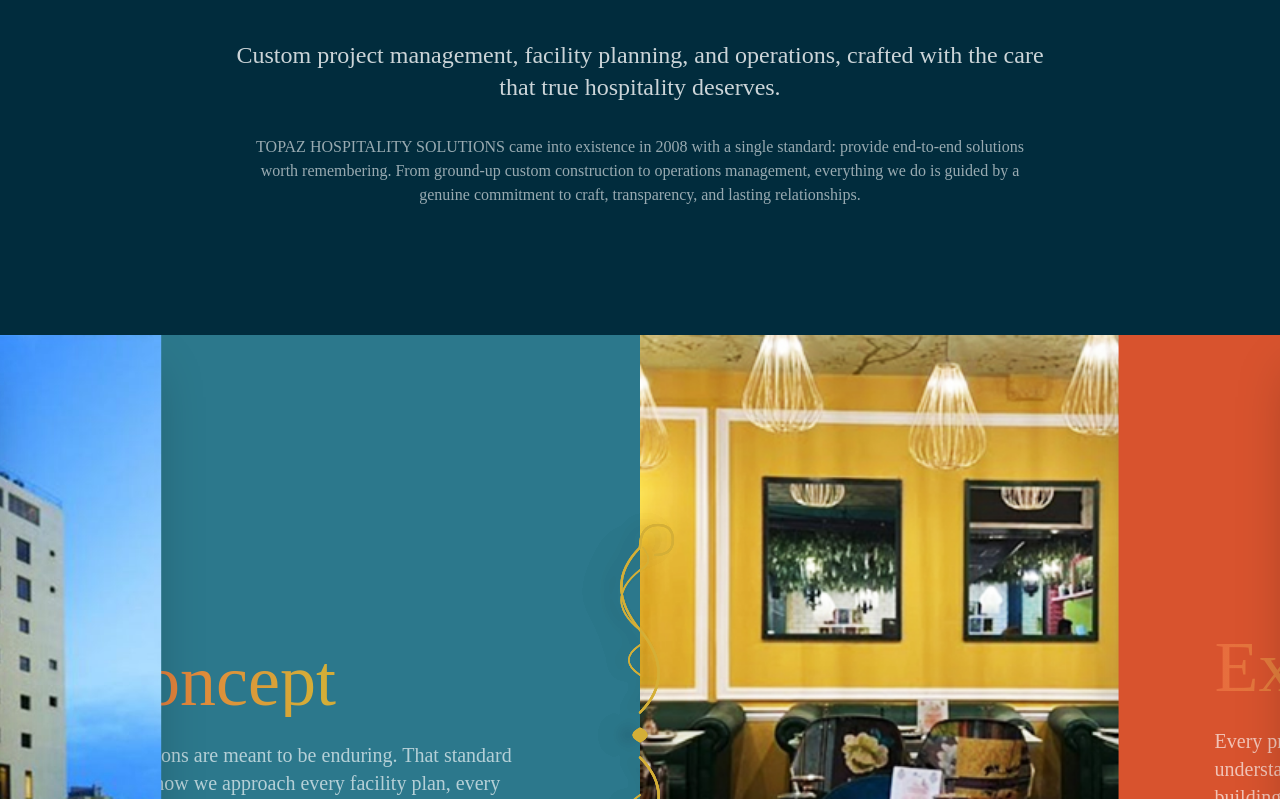
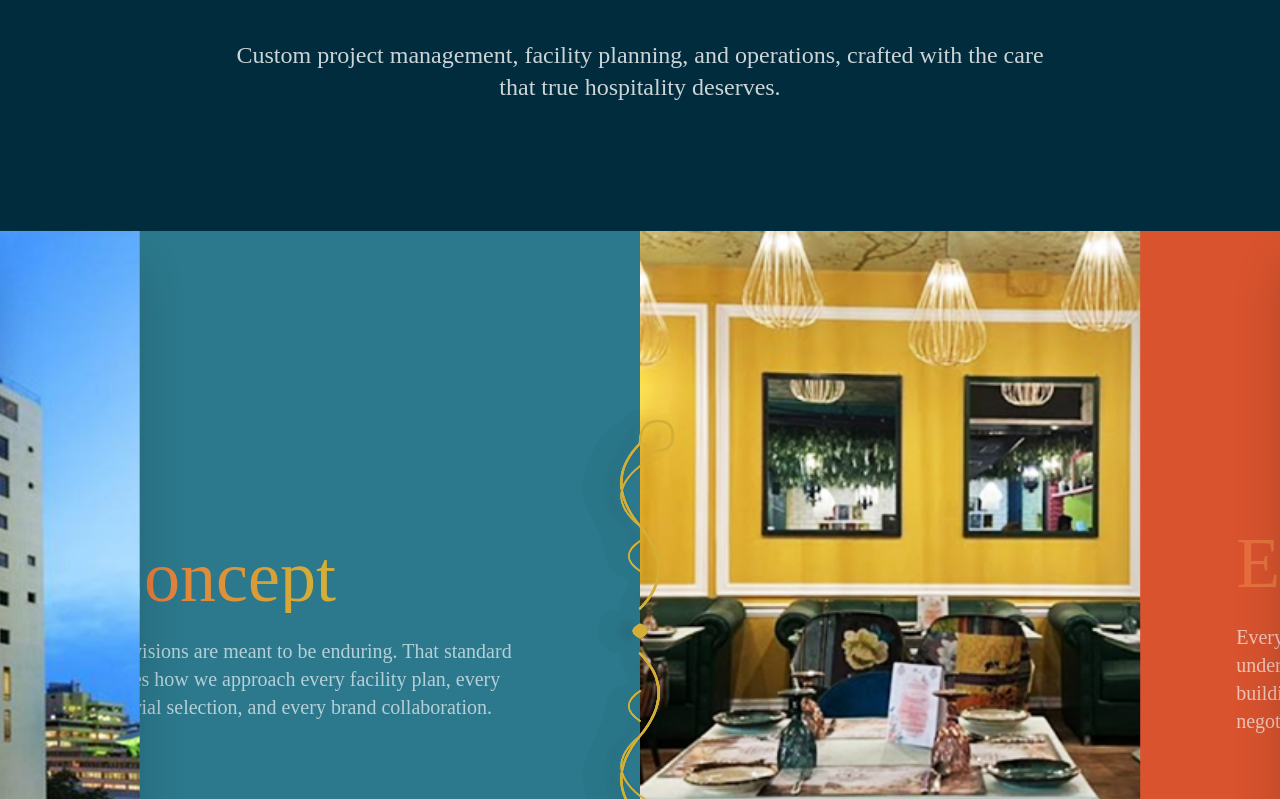
Before and after one commit to amrutha0909/Topaz-Hospitality, a Next.js app: page / in a window 1280 px wide. Shown: the part 1481-2280 px from the top of the page. Built offline with nearby package versions, Linux system fonts and the light colour scheme.

Commit message:
ui changes

```diff
--- a/components/ContactCTA.jsx
+++ b/components/ContactCTA.jsx
@@ -15,21 +15,21 @@ export default function ContactCTA() {
         <form className="max-w-3xl mx-auto space-y-7 md:space-y-8 text-left bg-orange-mid p-8 md:p-14 rounded-2xl shadow-[0_20px_50px_rgba(0,0,0,0.5)] border border-white/10 relative overflow-hidden backdrop-blur-sm">
           <div className="grid grid-cols-1 md:grid-cols-2 gap-7 md:gap-8">
             <div>
-              <label className="block text-xs tracking-widest text-[#012c3d]/70 uppercase mb-2">First Name</label>
-              <input type="text" className="w-full bg-transparent border-b border-[#012c3d]/20 pb-2 text-[#012c3d] placeholder-[#012c3d]/40 focus:outline-none focus:border-accent transition-colors" />
+              <label className="block text-xs tracking-widest text-white/70 uppercase mb-2">First Name</label>
+              <input type="text" className="w-full bg-transparent border-b border-white/20 pb-2 text-white placeholder-white/40 focus:outline-none focus:border-accent transition-colors" />
             </div>
             <div>
-              <label className="block text-xs tracking-widest text-[#012c3d]/70 uppercase mb-2">Last Name</label>
-              <input type="text" className="w-full bg-transparent border-b border-[#012c3d]/20 pb-2 text-[#012c3d] placeholder-[#012c3d]/40 focus:outline-none focus:border-accent transition-colors" />
+              <label className="block text-xs tracking-widest text-white/70 uppercase mb-2">Last Name</label>
+              <input type="text" className="w-full bg-transparent border-b border-white/20 pb-2 text-white placeholder-white/40 focus:outline-none focus:border-accent transition-colors" />
             </div>
           </div>
           <div>
-            <label className="block text-xs tracking-widest text-[#012c3d]/70 uppercase mb-2">Email Address</label>
-            <input type="email" className="w-full bg-transparent border-b border-[#012c3d]/20 pb-2 text-[#012c3d] placeholder-[#012c3d]/40 focus:outline-none focus:border-accent transition-colors" />
+            <label className="block text-xs tracking-widest text-white/70 uppercase mb-2">Email Address</label>
+            <input type="email" className="w-full bg-transparent border-b border-white/20 pb-2 text-white placeholder-white/40 focus:outline-none focus:border-accent transition-colors" />
           </div>
           <div>
-            <label className="block text-xs tracking-widest text-[#012c3d]/70 uppercase mb-2">Tell us about your project</label>
-            <textarea rows="4" className="w-full bg-transparent border-b border-[#012c3d]/20 pb-2 text-[#012c3d] placeholder-[#012c3d]/40 focus:outline-none focus:border-accent transition-colors resize-none"></textarea>
+            <label className="block text-xs tracking-widest text-white/70 uppercase mb-2">Tell us about your project</label>
+            <textarea rows="4" className="w-full bg-transparent border-b border-white/20 pb-2 text-white placeholder-white/40 focus:outline-none focus:border-accent transition-colors resize-none"></textarea>
           </div>
           <div className="pt-8 text-center">
             <button type="button" className="w-full sm:w-auto bg-[#012c3d] text-accent font-serif px-12 py-4 hover:bg-accent hover:text-[#012c3d] transition-colors duration-300 shadow-xl">
--- a/components/IntroValues.jsx
+++ b/components/IntroValues.jsx
@@ -37,15 +37,7 @@ export default function IntroValues() {
         >
           Custom project management, facility planning, and operations, crafted with the care that true hospitality deserves.
         </motion.p>
-        <motion.p
-          initial={{ opacity: 0, y: 20 }}
-          whileInView={{ opacity: 1, y: 0 }}
-          viewport={{ once: true }}
-          transition={{ delay: 0.3 }}
-          className="text-sm md:text-base text-white/60 font-light leading-relaxed mt-6 md:mt-8 max-w-3xl mx-auto"
-        >
-          TOPAZ HOSPITALITY SOLUTIONS came into existence in 2008 with a single standard: provide end-to-end solutions worth remembering. From ground-up custom construction to operations management, everything we do is guided by a genuine commitment to craft, transparency, and lasting relationships.
-        </motion.p>
+
       </div>
 
       <section ref={containerRef} className="h-[285svh] md:h-[300vh] w-full">
```
